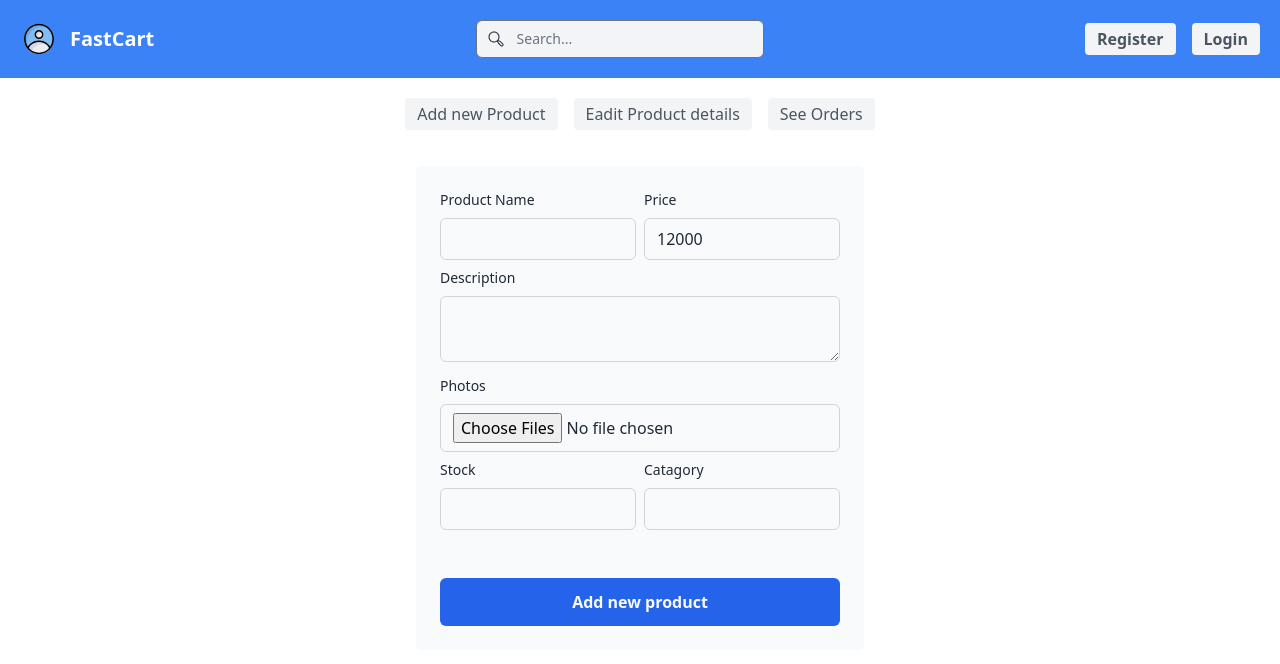
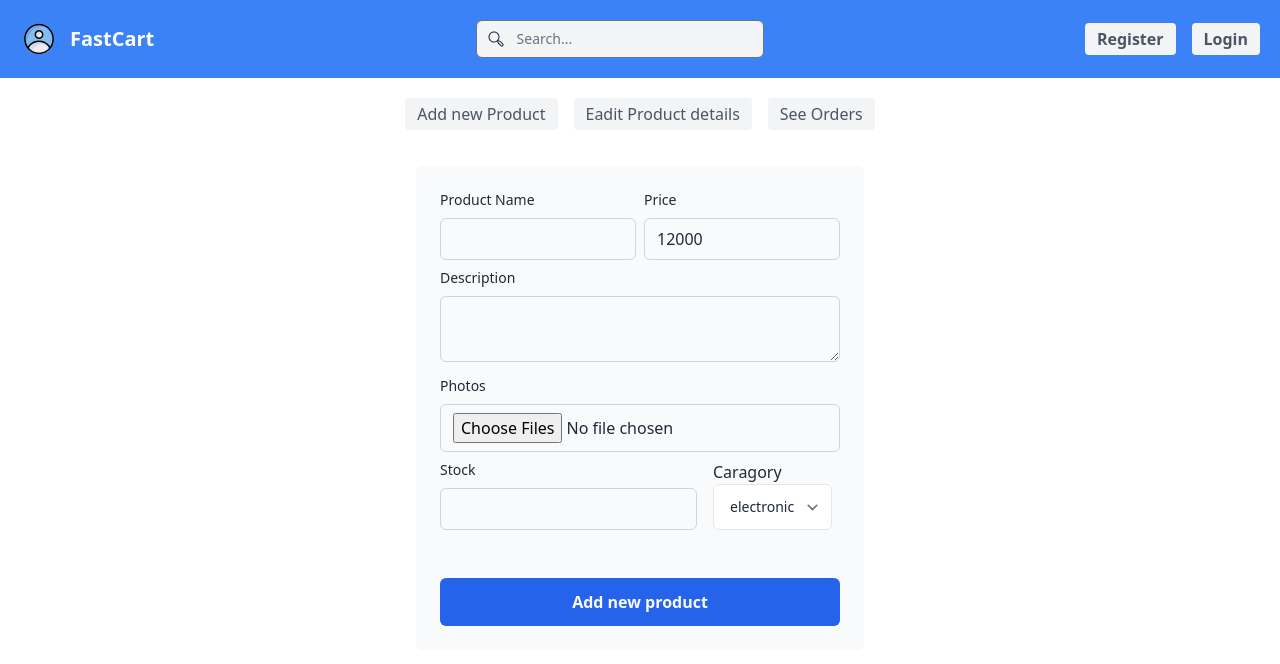
Before and after one commit to reo127/mernEcommerceApp, a React (Create React App) app in the folder client/: page /admin/addproduct in a window 1280 px wide. Shown: the top 664 px of the page. Built offline with nearby package versions, Linux system fonts and the light colour scheme; no server answers.

Commit message:
add select optoin in addproduct page

```diff
--- a/client/src/components/Catagory.jsx
+++ b/client/src/components/Catagory.jsx
@@ -7,7 +7,7 @@ const Catagory = () => {
         <div>
             <div className="flex items-center justify-around flex-wrap shadow-lg">
                 <Link to='/catagorylist/electronic'> <img src={image} alt="CatagoryImAGE" className='lg:w-28 w-20 rounded-lg m-2' /> </Link>
-                <Link to='/catagorylist/sprots'> <img src={image} alt="CatagoryImAGE" className='lg:w-28 w-20 rounded-lg m-2' /> </Link>
+                <Link to='/catagorylist/sports'> <img src={image} alt="CatagoryImAGE" className='lg:w-28 w-20 rounded-lg m-2' /> </Link>
                 <Link to='/catagorylist/toys'> <img src={image} alt="CatagoryImAGE" className='lg:w-28 w-20 rounded-lg m-2' /> </Link>
                 <Link to='/catagorylist/clothes '> <img src={image} alt="CatagoryImAGE" className='lg:w-28 w-20 rounded-lg m-2' /> </Link>
                 <Link to='/catagorylist/fashion'> <img src={image} alt="CatagoryImAGE" className='lg:w-28 w-20 rounded-lg m-2' /> </Link>
--- a/client/src/screens/AddProduct.jsx
+++ b/client/src/screens/AddProduct.jsx
@@ -84,11 +84,25 @@ const AddProduct = () => {
                                 />
                             </div>
                             <div className='ml-2'>
-                                <label htmlFor="text" className="block mb-2 text-sm">Catagory</label>
-                                <input type="text" name="text" id="email" className="w-full px-3 py-2 border rounded-md border-gray-300 bg-gray-50 text-gray-800"
-                                    onChange={e => setCatagory(e.target.value)}
-                                    value={catagory}
-                                />
+                            <div className="space-y-2">
+                    <div className="flex">
+                        <div>
+                        </div>
+                        <div className='ml-2'>
+                        <label>Caragory</label>
+                            <select className="py-3 px-4 pr-9 block w-full border-gray-200 rounded-md text-sm focus:border-blue-500 focus:ring-blue-500 "
+                            value={catagory}
+                            onChange={e => setCatagory(e.target.value)}
+                            >
+                                <option selected value="electronic">electronic</option>
+                                <option value="book" >book</option>
+                                <option value="toy">toy</option>
+                                <option value="fashion">fashion</option>
+                                <option value="clothes">clothes</option>
+                            </select>
+                        </div>
+                    </div>
+                </div>
                             </div>
                         </div>
 
```
Also changed, not shown: 8 other files (tests, documents, lock files or other folders).
